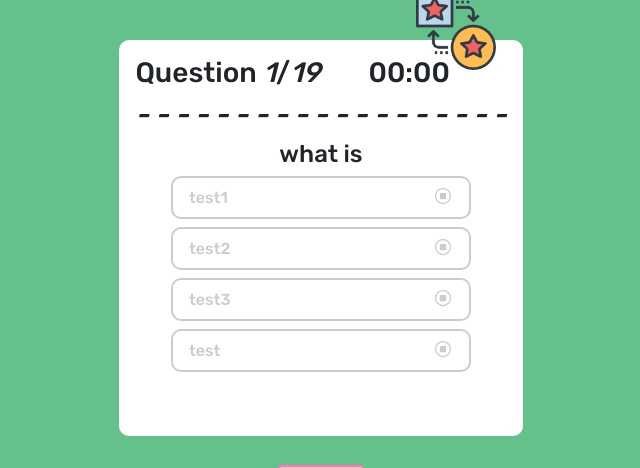
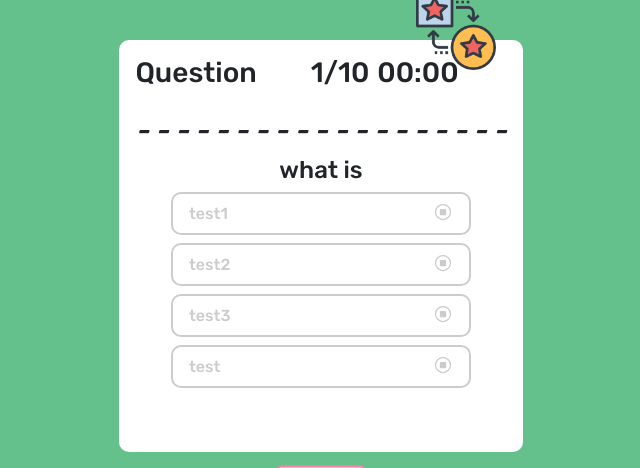
Before and after one commit to IsaiARH/quizApp, a website built with webpack: page src/index.html in a window 1280 px wide. Both pictures are taken after a click on the element "Random". Shown: the part 41-509 px from the top of the page, without its empty margins (319-959 px from the left). Built offline with nearby package versions, Linux system fonts and the light colour scheme; no server answers.

Commit message:
number of questions get

```diff
--- a/src/index.html
+++ b/src/index.html
@@ -26,7 +26,7 @@
     <div class="question d-flex align-items-center">
       <h2 class="topic">Linux</h2>
       <div class="container d-flex flex-column align-items-center"></div>
-      <a class="next px-4 py-2" href="#question-1">Next</a>
+      <a class="next px-4 py-2" href="#question-2">Next</a>
     </div>
     <script
       type="module"
--- a/src/index.js
+++ b/src/index.js
@@ -106,12 +106,14 @@ choose.innerHTML = contChoose;
 const sectionQuestion = `
 <div class="body-question p-3">
         <div class="d-flex">
-
-          <h3 class="me-5">Question <i class="question-number">1</i>/<i class="question-amoung">19</i></h3>
-
+            <h3 class="">Question</h3>
+            <div class="d-flex h3 ms-auto me-2">
+              <p class="">1/</p>
+              <p class="question-amoung">19</p>
+            </div>
           <div class="icon_question-container">
           </div>
-          <h3>00:00</h3>
+          <h3 class="me-5">00:00</h3>
         </div>
         <div class="h3">
           <i>-</i>
--- a/src/logic.js
+++ b/src/logic.js
@@ -117,12 +117,16 @@ const carrousel = (n) => {
     containerSectionQuestion.innerHTML += sectionQuestion;
   }
   for (let i = 0; i <= n; i++) {
-    container.children[i].setAttribute("id", `question-${i}`);
+    container.children[i].setAttribute("id", `question-${i + 1}`);
+    container.children[i].children[0].children[1].children[0].textContent = `${
+      i + 1
+    }/`;
+    container.children[i].children[0].children[1].children[1].textContent =
+      numbers;
   }
 };
 
 //animation of the button next
-const questionNumber = document.querySelector(".question-number");
 const buttonNext = document.querySelector(".next");
 buttonNext.addEventListener("click", () => {
   topic.classList.add("mb-5");
@@ -131,12 +135,11 @@ buttonNext.addEventListener("click", () => {
   let $identify = identify.slice(1);
   let bodyQuestionS = document.getElementById(`${$identify}`);
   setTimeout(() => {
-    console.log(bodyQuestionS.previousElementSibling.getAttribute("id"));
+    let $questionNumber = bodyQuestionS.getAttribute("id").split("");
+    let number = $questionNumber[$questionNumber.length - 1];
     buttonNext.setAttribute(
       "href",
       `#${bodyQuestionS.nextElementSibling.getAttribute("id")}`
     );
-  }, 3000);
-  let $questionNumber = Number(questionNumber.textContent);
-  questionNumber.textContent = $questionNumber + 1;
+  }, 500);
 });
```
